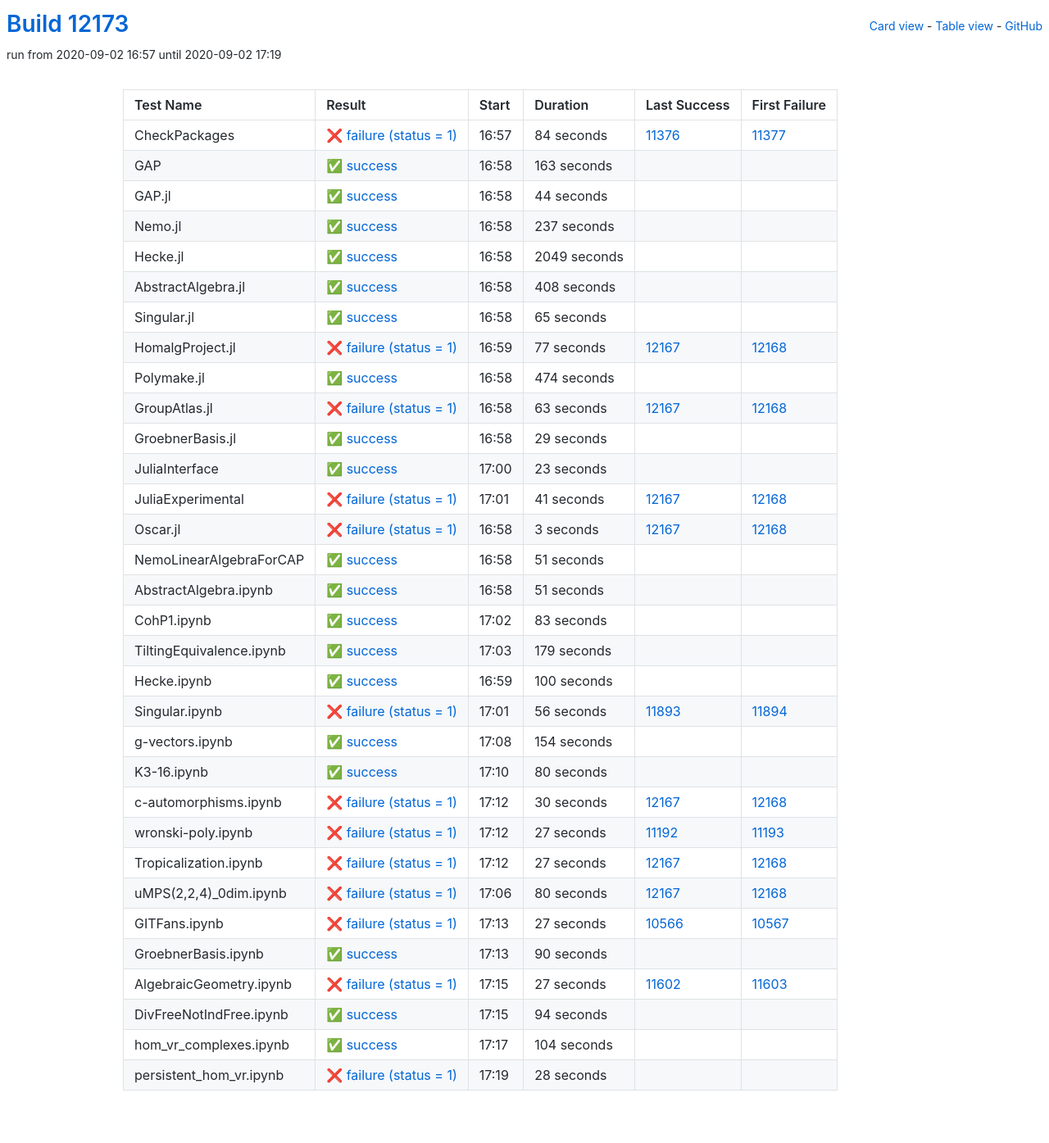
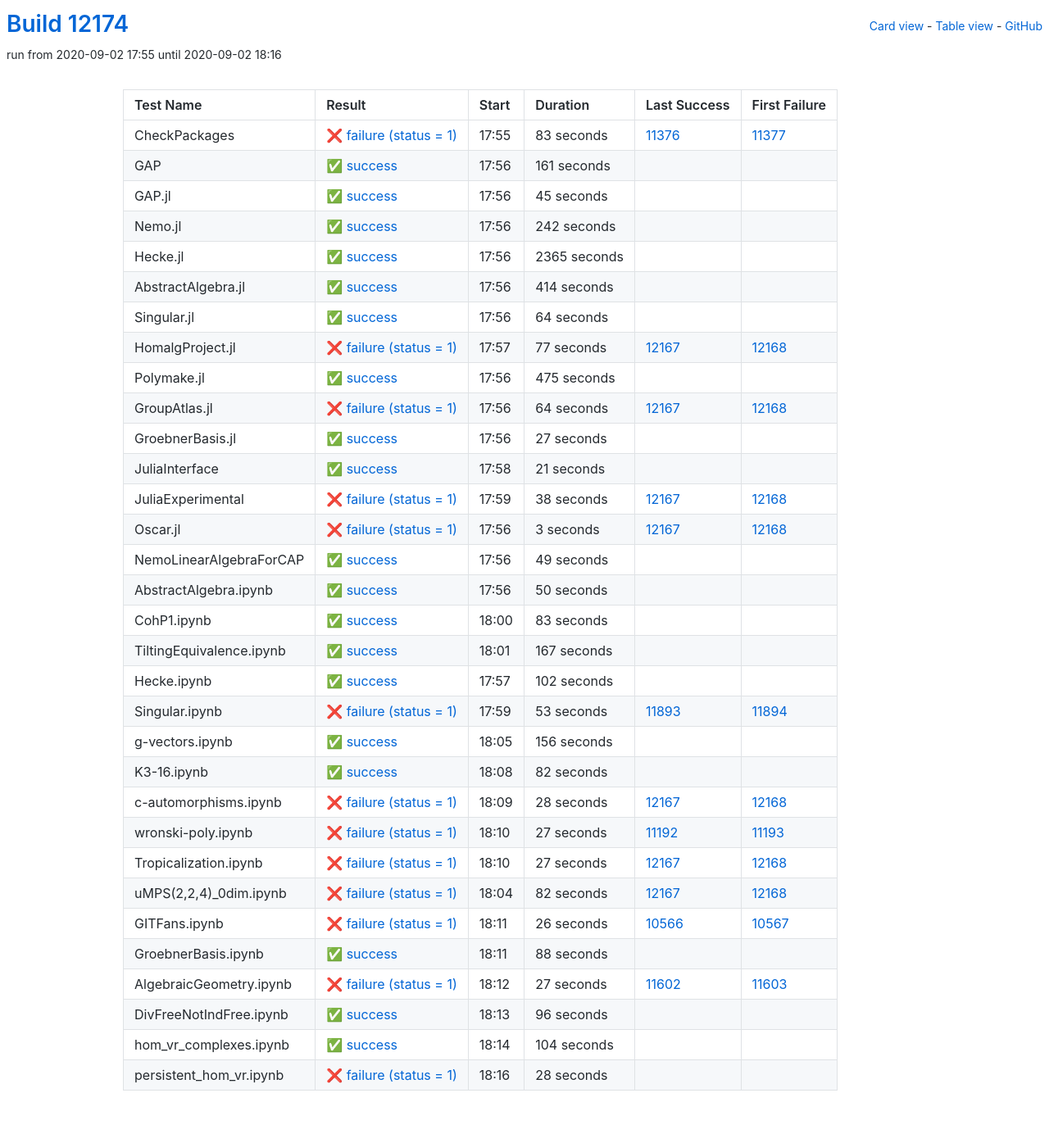
Before and after one commit to oscar-system/oscar-ci-status, a Jekyll site: the page built from table.html, in a window 1280 px wide. Shown: the whole page at 82% size. Built offline with Jekyll 4.4.1, drawn with Linux system fonts in a browser that asks for light colours.

Commit message:
Build #12174

```diff
--- a/_data/ci.yml
+++ b/_data/ci.yml
@@ -1,6 +1,6 @@
 ---
-build: 12173
-build_url: https://oscarci.mathematik.uni-kl.de/job/oscar/12173/
+build: 12174
+build_url: https://oscarci.mathematik.uni-kl.de/job/oscar/12174/
 job: oscar
 organization: oscar-system
 repo: oscar-ci-status
@@ -8,92 +8,92 @@
 tests:
 - name: CheckPackages
   id: checkpackages
-  log: https://oscarci.mathematik.uni-kl.de/job/oscar/12173/artifact/logs/build-12173/CheckPackages.log
-  start: 2020-09-02 16:57
+  log: https://oscarci.mathematik.uni-kl.de/job/oscar/12174/artifact/logs/build-12174/CheckPackages.log
+  start: 2020-09-02 17:55
   success: false
   exitcode: 1
   status: failure
-  duration: 84
+  duration: 83
   last_success: 11376
   last_success_url: https://oscarci.mathematik.uni-kl.de/job/oscar/11376/
   first_failure: 11377
   first_failure_url: https://oscarci.mathematik.uni-kl.de/job/oscar/11377/
 - name: GAP
   id: gap
-  log: https://oscarci.mathematik.uni-kl.de/job/oscar/12173/artifact/logs/build-12173/GAP.log
-  start: 2020-09-02 16:58
+  log: https://oscarci.mathematik.uni-kl.de/job/oscar/12174/artifact/logs/build-12174/GAP.log
+  start: 2020-09-02 17:56
   success: true
   exitcode: 0
   status: success
-  duration: 163
+  duration: 161
   last_success: false
   last_success_url:
   first_failure: false
   first_failure_url:
 - name: GAP.jl
   id: gap-jl
-  log: https://oscarci.mathematik.uni-kl.de/job/oscar/12173/artifact/logs/build-12173/GAP.jl.log
-  start: 2020-09-02 16:58
+  log: https://oscarci.mathematik.uni-kl.de/job/oscar/12174/artifact/logs/build-12174/GAP.jl.log
+  start: 2020-09-02 17:56
   success: true
   exitcode: 0
   status: success
-  duration: 44
+  duration: 45
   last_success: false
   last_success_url:
   first_failure: false
   first_failure_url:
 - name: Nemo.jl
   id: nemo-jl
-  log: https://oscarci.mathematik.uni-kl.de/job/oscar/12173/artifact/logs/build-12173/Nemo.jl.log
-  start: 2020-09-02 16:58
+  log: https://oscarci.mathematik.uni-kl.de/job/oscar/12174/artifact/logs/build-12174/Nemo.jl.log
+  start: 2020-09-02 17:56
   success: true
   exitcode: 0
   status: success
-  duration: 237
+  duration: 242
   last_success: false
   last_success_url:
   first_failure: false
   first_failure_url:
 - name: Hecke.jl
   id: hecke-jl
-  log: https://oscarci.mathematik.uni-kl.de/job/oscar/12173/artifact/logs/build-12173/Hecke.jl.log
-  start: 2020-09-02 16:58
+  log: https://oscarci.mathematik.uni-kl.de/job/oscar/12174/artifact/logs/build-12174/Hecke.jl.log
+  start: 2020-09-02 17:56
   success: true
   exitcode: 0
   status: success
-  duration: 2049
+  duration: 2365
   last_success: false
   last_success_url:
   first_failure: false
   first_failure_url:
 - name: AbstractAlgebra.jl
   id: abstractalgebra-jl
-  log: https://oscarci.mathematik.uni-kl.de/job/oscar/12173/artifact/logs/build-12173/AbstractAlgebra.jl.log
-  start: 2020-09-02 16:58
+  log: https://oscarci.mathematik.uni-kl.de/job/oscar/12174/artifact/logs/build-12174/AbstractAlgebra.jl.log
+  start: 2020-09-02 17:56
   success: true
   exitcode: 0
   status: success
-  duration: 408
+  duration: 414
   last_success: false
   last_success_url:
   first_failure: false
   first_failure_url:
 - name: Singular.jl
   id: singular-jl
-  log: https://oscarci.mathematik.uni-kl.de/job/oscar/12173/artifact/logs/build-12173/Singular.jl.log
-  start: 2020-09-02 16:58
+  log: https://oscarci.mathematik.uni-kl.de/job/oscar/12174/artifact/logs/build-12174/Singular.jl.log
+  start: 2020-09-02 17:56
   success: true
   exitcode: 0
   status: success
-  duration: 65
+  duration: 64
   last_success: false
   last_success_url:
   first_failure: false
   first_failure_url:
 - name: HomalgProject.jl
   id: homalgproject-jl
-  log: https://oscarci.mathematik.uni-kl.de/job/oscar/12173/artifact/logs/build-12173/HomalgProject.jl.log
-  start: 2020-09-02 16:59
+  log: https://oscarci.mathematik.uni-kl.de/job/oscar/12174/artifact/logs/build-12174/HomalgProject.jl.log
+  start: 2020-09-02 17:57
   success: false
   exitcode: 1
   status: failure
@@ -104,68 +104,68 @@
   first_failure_url: https://oscarci.mathematik.uni-kl.de/job/oscar/12168/
 - name: Polymake.jl
   id: polymake-jl
-  log: https://oscarci.mathematik.uni-kl.de/job/oscar/12173/artifact/logs/build-12173/Polymake.jl.log
-  start: 2020-09-02 16:58
+  log: https://oscarci.mathematik.uni-kl.de/job/oscar/12174/artifact/logs/build-12174/Polymake.jl.log
+  start: 2020-09-02 17:56
   success: true
   exitcode: 0
   status: success
-  duration: 474
+  duration: 475
   last_success: false
   last_success_url:
   first_failure: false
   first_failure_url:
 - name: GroupAtlas.jl
   id: groupatlas-jl
-  log: https://oscarci.mathematik.uni-kl.de/job/oscar/12173/artifact/logs/build-12173/GroupAtlas.jl.log
-  start: 2020-09-02 16:58
+  log: https://oscarci.mathematik.uni-kl.de/job/oscar/12174/artifact/logs/build-12174/GroupAtlas.jl.log
+  start: 2020-09-02 17:56
   success: false
   exitcode: 1
   status: failure
-  duration: 63
+  duration: 64
   last_success: 12167
   last_success_url: https://oscarci.mathematik.uni-kl.de/job/oscar/12167/
   first_failure: 12168
   first_failure_url: https://oscarci.mathematik.uni-kl.de/job/oscar/12168/
 - name: GroebnerBasis.jl
   id: groebnerbasis-jl
-  log: https://oscarci.mathematik.uni-kl.de/job/oscar/12173/artifact/logs/build-12173/GroebnerBasis.jl.log
-  start: 2020-09-02 16:58
+  log: https://oscarci.mathematik.uni-kl.de/job/oscar/12174/artifact/logs/build-12174/GroebnerBasis.jl.log
+  start: 2020-09-02 17:56
   success: true
   exitcode: 0
   status: success
-  duration: 29
+  duration: 27
   last_success: false
   last_success_url:
   first_failure: false
   first_failure_url:
 - name: JuliaInterface
   id: juliainterface
-  log: https://oscarci.mathematik.uni-kl.de/job/oscar/12173/artifact/logs/build-12173/JuliaInterface.log
-  start: 2020-09-02 17:00
+  log: https://oscarci.mathematik.uni-kl.de/job/oscar/12174/artifact/logs/build-12174/JuliaInterface.log
+  start: 2020-09-02 17:58
   success: true
   exitcode: 0
   status: success
-  duration: 23
+  duration: 21
   last_success: false
   last_success_url:
   first_failure: false
   first_failure_url:
 - name: JuliaExperimental
   id: juliaexperimental
-  log: https://oscarci.mathematik.uni-kl.de/job/oscar/12173/artifact/logs/build-12173/JuliaExperimental.log
-  start: 2020-09-02 17:01
+  log: https://oscarci.mathematik.uni-kl.de/job/oscar/12174/artifact/logs/build-12174/JuliaExperimental.log
+  start: 2020-09-02 17:59
   success: false
   exitcode: 1
   status: failure
-  duration: 41
+  duration: 38
   last_success: 12167
   last_success_url: https://oscarci.mathematik.uni-kl.de/job/oscar/12167/
   first_failure: 12168
   first_failure_url: https://oscarci.mathematik.uni-kl.de/job/oscar/12168/
 - name: Oscar.jl
   id: oscar-jl
-  log: https://oscarci.mathematik.uni-kl.de/job/oscar/12173/artifact/logs/build-12173/Oscar.jl.log
-  start: 2020-09-02 16:58
+  log: https://oscarci.mathematik.uni-kl.de/job/oscar/12174/artifact/logs/build-12174/Oscar.jl.log
+  start: 2020-09-02 17:56
   success: false
   exitcode: 1
   status: failure
@@ -176,32 +176,32 @@
   first_failure_url: https://oscarci.mathematik.uni-kl.de/job/oscar/12168/
 - name: NemoLinearAlgebraForCAP
   id: nemolinearalgebraforcap
-  log: https://oscarci.mathematik.uni-kl.de/job/oscar/12173/artifact/logs/build-12173/NemoLinearAlgebraForCAP.log
-  start: 2020-09-02 16:58
+  log: https://oscarci.mathematik.uni-kl.de/job/oscar/12174/artifact/logs/build-12174/NemoLinearAlgebraForCAP.log
+  start: 2020-09-02 17:56
   success: true
   exitcode: 0
   status: success
-  duration: 51
+  duration: 49
   last_success: false
   last_success_url:
   first_failure: false
   first_failure_url:
 - name: AbstractAlgebra.ipynb
   id: abstractalgebra-ipynb
-  log: https://oscarci.mathematik.uni-kl.de/job/oscar/12173/artifact/logs/build-12173/AbstractAlgebra.ipynb.log
-  start: 2020-09-02 16:58
+  log: https://oscarci.mathematik.uni-kl.de/job/oscar/12174/artifact/logs/build-12174/AbstractAlgebra.ipynb.log
+  start: 2020-09-02 17:56
   success: true
   exitcode: 0
   status: success
-  duration: 51
+  duration: 50
   last_success: false
   last_success_url:
   first_failure: false
   first_failure_url:
 - name: CohP1.ipynb
   id: cohp1-ipynb
-  log: https://oscarci.mathematik.uni-kl.de/job/oscar/12173/artifact/logs/build-12173/CohP1.ipynb.log
-  start: 2020-09-02 17:02
+  log: https://oscarci.mathematik.uni-kl.de/job/oscar/12174/artifact/logs/build-12174/CohP1.ipynb.log
+  start: 2020-09-02 18:00
   success: true
   exitcode: 0
   status: success
@@ -212,80 +212,80 @@
   first_failure_url:
 - name: TiltingEquivalence.ipynb
   id: tiltingequivalence-ipynb
-  log: https://oscarci.mathematik.uni-kl.de/job/oscar/12173/artifact/logs/build-12173/TiltingEquivalence.ipynb.log
-  start: 2020-09-02 17:03
+  log: https://oscarci.mathematik.uni-kl.de/job/oscar/12174/artifact/logs/build-12174/TiltingEquivalence.ipynb.log
+  start: 2020-09-02 18:01
   success: true
   exitcode: 0
   status: success
-  duration: 179
+  duration: 167
   last_success: false
   last_success_url:
   first_failure: false
   first_failure_url:
 - name: Hecke.ipynb
   id: hecke-ipynb
-  log: https://oscarci.mathematik.uni-kl.de/job/oscar/12173/artifact/logs/build-12173/Hecke.ipynb.log
-  start: 2020-09-02 16:59
+  log: https://oscarci.mathematik.uni-kl.de/job/oscar/12174/artifact/logs/build-12174/Hecke.ipynb.log
+  start: 2020-09-02 17:57
   success: true
   exitcode: 0
   status: success
-  duration: 100
+  duration: 102
   last_success: false
   last_success_url:
   first_failure: false
   first_failure_url:
 - name: Singular.ipynb
   id: singular-ipynb
-  log: https://oscarci.mathematik.uni-kl.de/job/oscar/12173/artifact/logs/build-12173/Singular.ipynb.log
-  start: 2020-09-02 17:01
+  log: https://oscarci.mathematik.uni-kl.de/job/oscar/12174/artifact/logs/build-12174/Singular.ipynb.log
+  start: 2020-09-02 17:59
   success: false
   exitcode: 1
   status: failure
-  duration: 56
+  duration: 53
   last_success: 11893
   last_success_url: https://oscarci.mathematik.uni-kl.de/job/oscar/11893/
   first_failure: 11894
   first_failure_url: https://oscarci.mathematik.uni-kl.de/job/oscar/11894/
 - name: g-vectors.ipynb
   id: g-vectors-ipynb
-  log: https://oscarci.mathematik.uni-kl.de/job/oscar/12173/artifact/logs/build-12173/g-vectors.ipynb.log
-  start: 2020-09-02 17:08
+  log: https://oscarci.mathematik.uni-kl.de/job/oscar/12174/artifact/logs/build-12174/g-vectors.ipynb.log
+  start: 2020-09-02 18:05
   success: true
   exitcode: 0
   status: success
-  duration: 154
+  duration: 156
   last_success: false
   last_success_url:
   first_failure: false
   first_failure_url:
 - name: K3-16.ipynb
   id: k3-16-ipynb
-  log: https://oscarci.mathematik.uni-kl.de/job/oscar/12173/artifact/logs/build-12173/K3-16.ipynb.log
-  start: 2020-09-02 17:10
+  log: https://oscarci.mathematik.uni-kl.de/job/oscar/12174/artifact/logs/build-12174/K3-16.ipynb.log
+  start: 2020-09-02 18:08
   success: true
   exitcode: 0
   status: success
-  duration: 80
+  duration: 82
   last_success: false
   last_success_url:
   first_failure: false
   first_failure_url:
 - name: c-automorphisms.ipynb
   id: c-automorphisms-ipynb
-  log: https://oscarci.mathematik.uni-kl.de/job/oscar/12173/artifact/logs/build-12173/c-automorphisms.ipynb.log
-  start: 2020-09-02 17:12
+  log: https://oscarci.mathematik.uni-kl.de/job/oscar/12174/artifact/logs/build-12174/c-automorphisms.ipynb.log
+  start: 2020-09-02 18:09
   success: false
   exitcode: 1
   status: failure
-  duration: 30
+  duration: 28
   last_success: 12167
   last_success_url: https://oscarci.mathematik.uni-kl.de/job/oscar/12167/
   first_failure: 12168
   first_failure_url: https://oscarci.mathematik.uni-kl.de/job/oscar/12168/
 - name: wronski-poly.ipynb
   id: wronski-poly-ipynb
-  log: https://oscarci.mathematik.uni-kl.de/job/oscar/12173/artifact/logs/build-12173/wronski-poly.ipynb.log
-  start: 2020-09-02 17:12
+  log: https://oscarci.mathematik.uni-kl.de/job/oscar/12174/artifact/logs/build-12174/wronski-poly.ipynb.log
+  start: 2020-09-02 18:10
   success: false
   exitcode: 1
   status: failure
@@ -296,8 +296,8 @@
   first_failure_url: https://oscarci.mathematik.uni-kl.de/job/oscar/11193/
 - name: Tropicalization.ipynb
   id: tropicalization-ipynb
-  log: https://oscarci.mathematik.uni-kl.de/job/oscar/12173/artifact/logs/build-12173/Tropicalization.ipynb.log
-  start: 2020-09-02 17:12
+  log: https://oscarci.mathematik.uni-kl.de/job/oscar/12174/artifact/logs/build-12174/Tropicalization.ipynb.log
+  start: 2020-09-02 18:10
   success: false
   exitcode: 1
   status: failure
@@ -308,44 +308,44 @@
   first_failure_url: https://oscarci.mathematik.uni-kl.de/job/oscar/12168/
 - name: uMPS(2,2,4)_0dim.ipynb
   id: umps-2-2-4-0dim-ipynb
-  log: https://oscarci.mathematik.uni-kl.de/job/oscar/12173/artifact/logs/build-12173/uMPS-2-2-4-_0dim.ipynb.log
-  start: 2020-09-02 17:06
+  log: https://oscarci.mathematik.uni-kl.de/job/oscar/12174/artifact/logs/build-12174/uMPS-2-2-4-_0dim.ipynb.log
+  start: 2020-09-02 18:04
   success: false
   exitcode: 1
   status: failure
-  duration: 80
+  duration: 82
   last_success: 12167
   last_success_url: https://oscarci.mathematik.uni-kl.de/job/oscar/12167/
   first_failure: 12168
   first_failure_url: https://oscarci.mathematik.uni-kl.de/job/oscar/12168/
 - name: GITFans.ipynb
   id: gitfans-ipynb
-  log: https://oscarci.mathematik.uni-kl.de/job/oscar/12173/artifact/logs/build-12173/GITFans.ipynb.log
-  start: 2020-09-02 17:13
+  log: https://oscarci.mathematik.uni-kl.de/job/oscar/12174/artifact/logs/build-12174/GITFans.ipynb.log
+  start: 2020-09-02 18:11
   success: false
   exitcode: 1
   status: failure
-  duration: 27
+  duration: 26
   last_success: 10566
   last_success_url: https://oscarci.mathematik.uni-kl.de/job/oscar/10566/
   first_failure: 10567
   first_failure_url: https://oscarci.mathematik.uni-kl.de/job/oscar/10567/
 - name: GroebnerBasis.ipynb
   id: groebnerbasis-ipynb
-  log: https://oscarci.mathematik.uni-kl.de/job/oscar/12173/artifact/logs/build-12173/GroebnerBasis.ipynb.log
-  start: 2020-09-02 17:13
+  log: https://oscarci.mathematik.uni-kl.de/job/oscar/12174/artifact/logs/build-12174/GroebnerBasis.ipynb.log
+  start: 2020-09-02 18:11
   success: true
   exitcode: 0
   status: success
-  duration: 90
+  duration: 88
   last_success: false
   last_success_url:
   first_failure: false
   first_failure_url:
 - name: AlgebraicGeometry.ipynb
   id: algebraicgeometry-ipynb
-  log: https://oscarci.mathematik.uni-kl.de/job/oscar/12173/artifact/logs/build-12173/AlgebraicGeometry.ipynb.log
-  start: 2020-09-02 17:15
+  log: https://oscarci.mathematik.uni-kl.de/job/oscar/12174/artifact/logs/build-12174/AlgebraicGeometry.ipynb.log
+  start: 2020-09-02 18:12
   success: false
   exitcode: 1
   status: failure
@@ -356,20 +356,20 @@
   first_failure_url: https://oscarci.mathematik.uni-kl.de/job/oscar/11603/
 - name: DivFreeNotIndFree.ipynb
   id: divfreenotindfree-ipynb
-  log: https://oscarci.mathematik.uni-kl.de/job/oscar/12173/artifact/logs/build-12173/DivFreeNotIndFree.ipynb.log
-  start: 2020-09-02 17:15
+  log: https://oscarci.mathematik.uni-kl.de/job/oscar/12174/artifact/logs/build-12174/DivFreeNotIndFree.ipynb.log
+  start: 2020-09-02 18:13
   success: true
   exitcode: 0
   status: success
-  duration: 94
+  duration: 96
   last_success: false
   last_success_url:
   first_failure: false
   first_failure_url:
 - name: hom_vr_complexes.ipynb
   id: hom-vr-complexes-ipynb
-  log: https://oscarci.mathematik.uni-kl.de/job/oscar/12173/artifact/logs/build-12173/hom_vr_complexes.ipynb.log
-  start: 2020-09-02 17:17
+  log: https://oscarci.mathematik.uni-kl.de/job/oscar/12174/artifact/logs/build-12174/hom_vr_complexes.ipynb.log
+  start: 2020-09-02 18:14
   success: true
   exitcode: 0
   status: success
@@ -380,8 +380,8 @@
   first_failure_url:
 - name: persistent_hom_vr.ipynb
   id: persistent-hom-vr-ipynb
-  log: https://oscarci.mathematik.uni-kl.de/job/oscar/12173/artifact/logs/build-12173/persistent_hom_vr.ipynb.log
-  start: 2020-09-02 17:19
+  log: https://oscarci.mathematik.uni-kl.de/job/oscar/12174/artifact/logs/build-12174/persistent_hom_vr.ipynb.log
+  start: 2020-09-02 18:16
   success: false
   exitcode: 1
   status: failure
```
Also changed, not shown: README.md.
